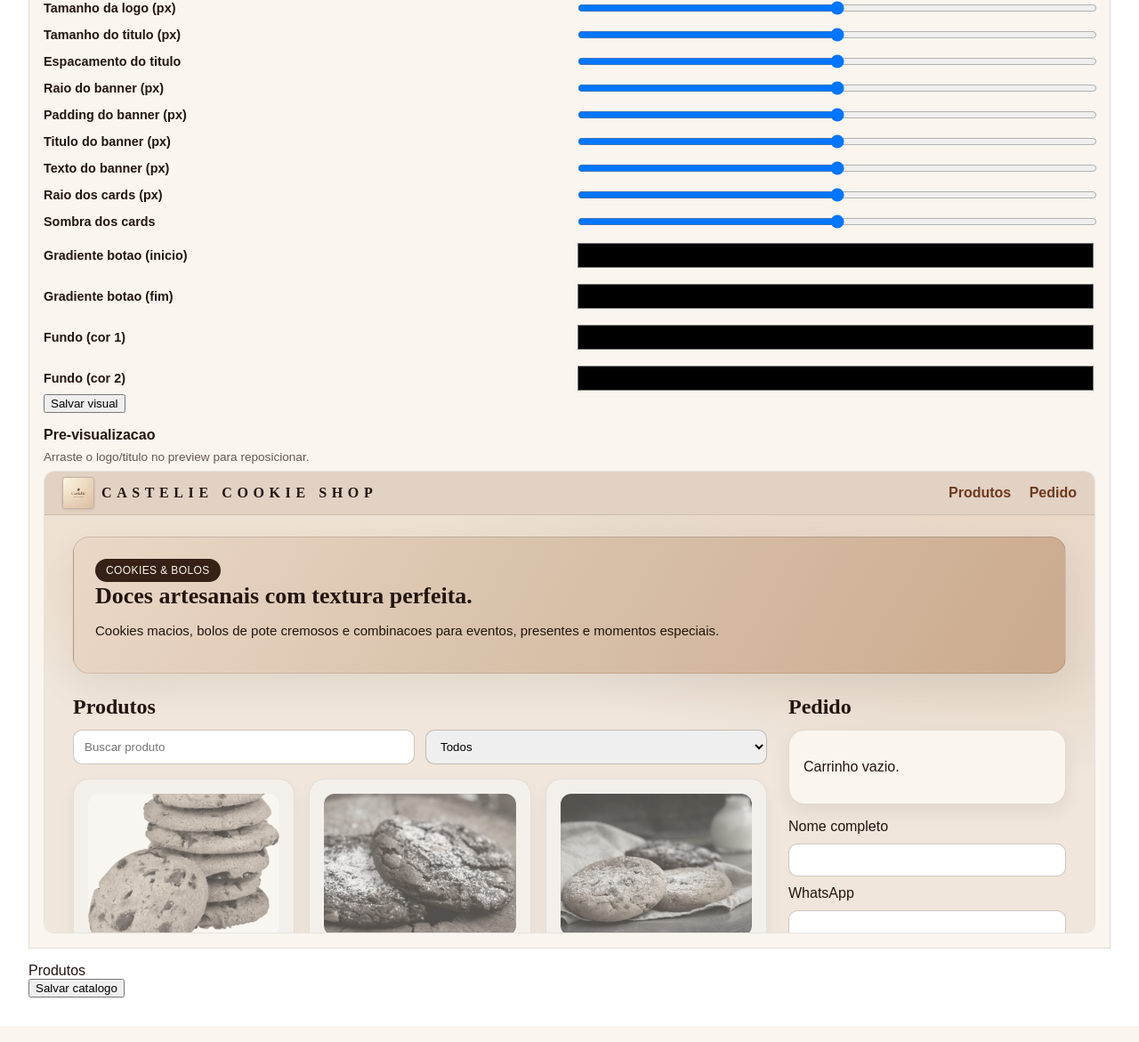
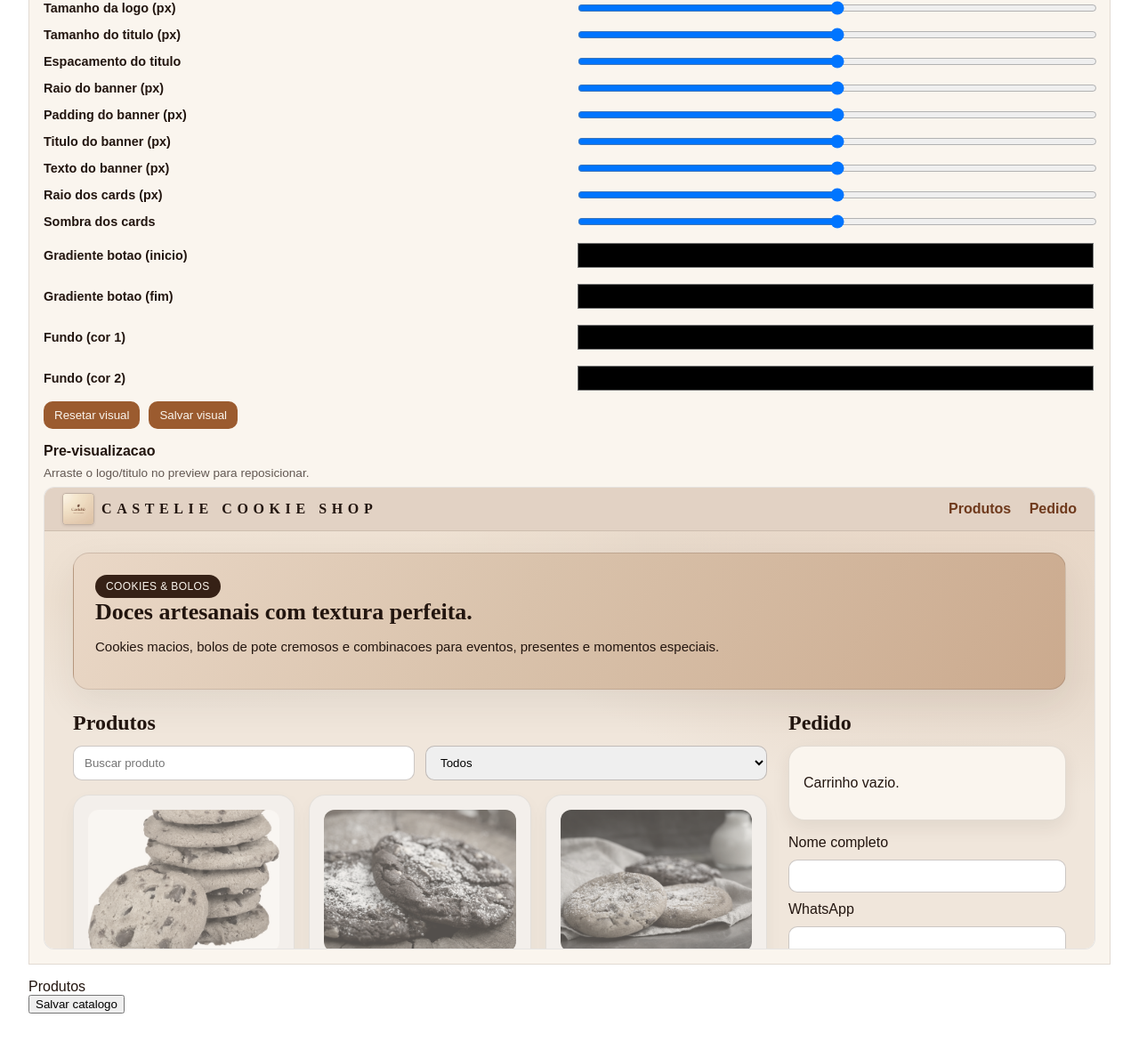
Before and after one commit to felipepereira160-a11y/CastelieCookieShop, a FastAPI app: template fastapi_app/templates/admin.html in a window 1280 px wide. Shown: the part 244-1415 px from the top of the page at 89% size. Run offline with FastAPI, Linux system fonts and the light colour scheme; the template is opened without the code that fills it, so the values that code supplies are empty.

Commit message:
Add logo resize handle and theme reset

```diff
--- a/fastapi_app/main.py
+++ b/fastapi_app/main.py
@@ -302,6 +302,7 @@ def admin(request: Request, msg: str | None = None, git: str | None = None):
             "message": msg or "",
             "git_message": git or "",
             "theme": theme,
+            "theme_defaults": json.dumps(DEFAULT_THEME, ensure_ascii=False, indent=2),
         },
     )
 
--- a/fastapi_app/static/styles.css
+++ b/fastapi_app/static/styles.css
@@ -323,6 +323,21 @@ h1, h2, h3 {
   padding: 0;
 }
 
+.theme-actions {
+  display: flex;
+  gap: 10px;
+  margin-top: 8px;
+}
+
+.theme-actions button {
+  border: none;
+  background: var(--caramel);
+  color: var(--paper);
+  padding: 8px 12px;
+  border-radius: 10px;
+  cursor: pointer;
+}
+
 .theme-preview {
   margin-top: 16px;
   display: grid;
--- a/fastapi_app/templates/admin.html
+++ b/fastapi_app/templates/admin.html
@@ -108,7 +108,10 @@
               <label>Fundo (cor 2)</label>
               <input type="color" name="page_bg_2" value="{{ theme.page_bg_2 }}" />
             </div>
-            <button type="submit">Salvar visual</button>
+            <div class="theme-actions">
+              <button type="button" id="theme-reset">Resetar visual</button>
+              <button type="submit">Salvar visual</button>
+            </div>
           </form>
           <div class="theme-preview">
             <strong>Pre-visualizacao</strong>
@@ -139,6 +142,8 @@
       const gitStatusText = document.getElementById('git-status-text');
       const themeForm = document.getElementById('theme-form');
       const themeFrame = document.getElementById('theme-preview-frame');
+      const themeDefaults = {{ theme_defaults | safe }};
+      const themeResetBtn = document.getElementById('theme-reset');
 
       function buildCard(item) {
         const card = document.createElement('div');
@@ -297,8 +302,34 @@
         themeFrame?.addEventListener('load', () => {
           updateThemePreview();
           enableBrandDrag();
+          enableLogoResize();
         });
         updateThemePreview();
+      }
+
+      if (themeResetBtn) {
+        themeResetBtn.addEventListener('click', () => {
+          const setVal = (name, value) => {
+            const el = themeForm.querySelector(`[name="${name}"]`);
+            if (el) el.value = value;
+          };
+          setVal('logo_size', themeDefaults.logo_size);
+          setVal('brand_font_size', themeDefaults.brand_font_size);
+          setVal('brand_letter_spacing', themeDefaults.brand_letter_spacing);
+          setVal('brand_offset_x', 0);
+          setVal('brand_offset_y', 0);
+          setVal('card_radius', themeDefaults.card_radius);
+          setVal('card_shadow', themeDefaults.card_shadow);
+          setVal('hero_radius', themeDefaults.hero_radius);
+          setVal('hero_padding', themeDefaults.hero_padding);
+          setVal('hero_title_size', themeDefaults.hero_title_size);
+          setVal('hero_text_size', themeDefaults.hero_text_size);
+          setVal('button_grad_start', themeDefaults.button_grad_start);
+          setVal('button_grad_end', themeDefaults.button_grad_end);
+          setVal('page_bg_1', themeDefaults.page_bg_1);
+          setVal('page_bg_2', themeDefaults.page_bg_2);
+          updateThemePreview();
+        });
       }
 
       function enableBrandDrag() {
@@ -341,6 +372,57 @@
           dragging = false;
         });
       }
+
+      function enableLogoResize() {
+        if (!themeFrame || !themeFrame.contentDocument) return;
+        const doc = themeFrame.contentDocument;
+        const brand = doc.querySelector('.brand');
+        const logo = doc.querySelector('.brand-logo');
+        if (!brand || !logo) return;
+
+        brand.style.position = 'relative';
+
+        let handle = doc.querySelector('.logo-resize-handle');
+        if (!handle) {
+          handle = doc.createElement('div');
+          handle.className = 'logo-resize-handle';
+          handle.style.position = 'absolute';
+          handle.style.width = '10px';
+          handle.style.height = '10px';
+          handle.style.borderRadius = '3px';
+          handle.style.background = '#6b3e2e';
+          handle.style.right = '-8px';
+          handle.style.bottom = '-6px';
+          handle.style.cursor = 'nwse-resize';
+          handle.style.boxShadow = '0 2px 6px rgba(0,0,0,0.2)';
+          brand.appendChild(handle);
+        }
+
+        let resizing = false;
+        let startX = 0;
+        let baseSize = 0;
+
+        const getHidden = (name) => themeForm.querySelector(`[name="${name}"]`);
+
+        handle.addEventListener('mousedown', (event) => {
+          resizing = true;
+          startX = event.clientX;
+          baseSize = parseFloat(getHidden('logo_size').value || 24);
+          event.preventDefault();
+        });
+
+        doc.addEventListener('mousemove', (event) => {
+          if (!resizing) return;
+          const dx = event.clientX - startX;
+          const next = Math.min(80, Math.max(16, baseSize + dx));
+          getHidden('logo_size').value = next.toFixed(0);
+          updateThemePreview();
+        });
+
+        doc.addEventListener('mouseup', () => {
+          resizing = false;
+        });
+      }
     </script>
   </body>
 </html>
```
